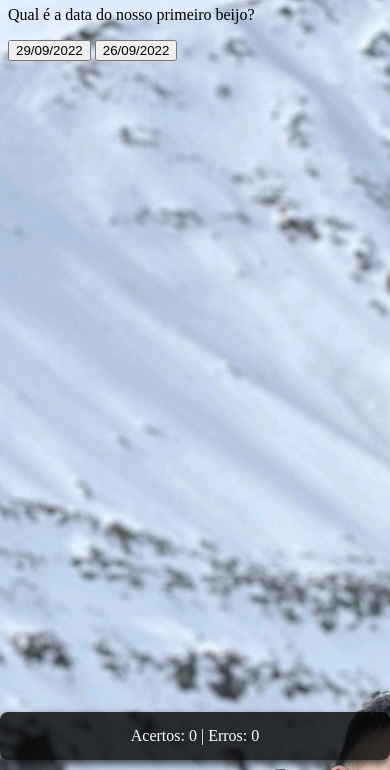
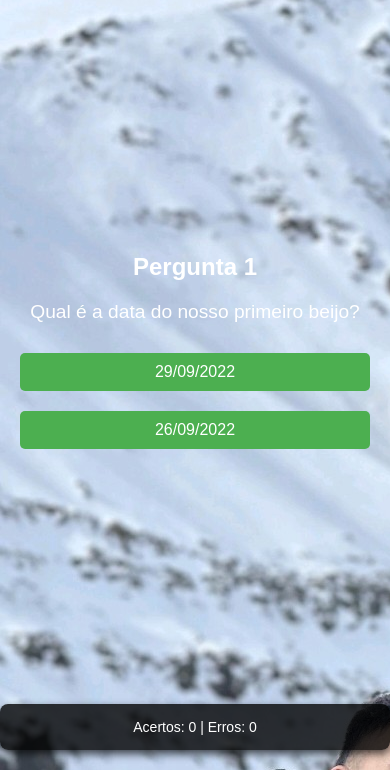
Before and after one commit to carlooswillian/Questions-Love, a plain HTML site: page index.html in a window 390 px wide. Shown: the part 74-844 px from the top of the page. Drawn offline with Linux system fonts and the light colour scheme.

Commit message:
Update styles.css

```diff
--- a/styles.css
+++ b/styles.css
@@ -1,30 +1,65 @@
-/* Estilos para a página de resultados */
-#result-container {
-    text-align: center;
-    margin-top: 20vh;
+/* Estilos globais */
+body {
+    margin: 0;
+    font-family: 'Arial', sans-serif;
     color: white;
+    background-color: #282c34; /* Cor de fundo do body */
+    display: flex;
+    flex-direction: column;
+    justify-content: center;
+    align-items: center;
+    height: 100vh;
 }
 
-#final-image {
+/* Estilos para o container do jogo */
+#game-container {
+    text-align: center;
     width: 100%;
-    height: 100vh;
-    background-position: center;
-    background-size: cover;
-    background-repeat: no-repeat;
-    display: flex;
-    align-items: center;
-    justify-content: center;
+    padding: 20px;
+    box-sizing: border-box;
+    position: relative;
 }
 
-/* Classe para esconder elementos */
-.hidden {
-    display: none;
+/* Estilos para as perguntas */
+#question-title {
+    font-size: 2rem;
+    margin-bottom: 10px;
 }
 
-/* Rodapé fixo para contador de acertos e erros */
+#question {
+    font-size: 1.5rem;
+    margin-bottom: 20px;
+}
+
+/* Estilos para os botões de resposta */
+.answer {
+    background-color: #4CAF50; /* Cor do botão */
+    color: white;
+    border: none;
+    padding: 15px 30px;
+    text-align: center;
+    text-decoration: none;
+    display: inline-block;
+    font-size: 1.2rem;
+    margin: 10px 0;
+    cursor: pointer;
+    border-radius: 5px;
+    transition: background-color 0.3s ease;
+    width: 100%; /* Botões ocupam toda a largura */
+}
+
+.answer:hover {
+    background-color: #45a049; /* Cor do botão ao passar o mouse */
+}
+
+.selected {
+    background-color: #d4d4d4; /* Cor do botão selecionado */
+}
+
+/* Estilos para o rodapé fixo */
 #footer {
     position: fixed;
-    bottom: 10px;
+    bottom: 20px;
     left: 0;
     right: 0;
     text-align: center;
@@ -35,3 +70,43 @@
     border-radius: 8px;
     box-shadow: 0 4px 8px rgba(0, 0, 0, 0.7);
 }
+
+/* Estilos para a página de resultados */
+#result-container {
+    text-align: center;
+    margin-top: 20px;
+    display: none; /* Escondido inicialmente */
+}
+
+#final-image {
+    width: 100%;
+    height: 100vh;
+    background-position: center;
+    background-size: cover;
+    background-repeat: no-repeat;
+}
+
+/* Estilos para ocultar elementos */
+.hidden {
+    display: none;
+}
+
+/* Adicionando responsividade */
+@media (max-width: 768px) {
+    #question-title {
+        font-size: 1.5rem;
+    }
+
+    #question {
+        font-size: 1.2rem;
+    }
+
+    .answer {
+        font-size: 1rem;
+        padding: 10px 20px;
+    }
+
+    #footer {
+        font-size: 14px;
+    }
+}
```
